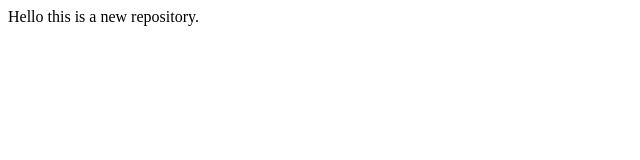
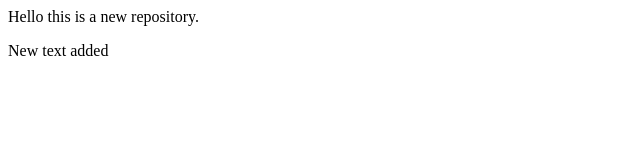
Before and after one commit to yogeswari05/newrepository, a plain HTML site: page index.html in a window 1280 px wide. Shown: the full height of the page, 0-640 px from the left. Drawn offline with Linux system fonts and the light colour scheme.

Commit message:
Successfull !

```diff
--- a/index.html
+++ b/index.html
@@ -1 +1,2 @@
 <p>Hello this is a new repository.</p>
+<p>New text added</p>
```
